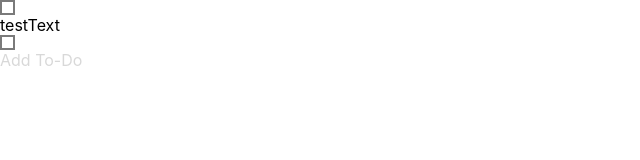
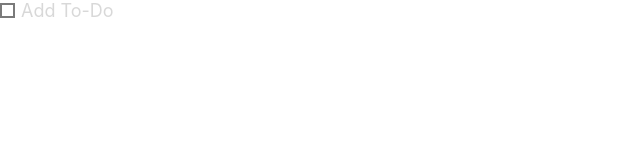
Before and after one commit to aakindel/to-do-today, a Next.js app: page / in a window 1280 px wide. Shown: the top 160 px of the page, without its empty margins (0-640 px from the left). Built offline with nearby package versions, Linux system fonts and the light colour scheme.

Commit message:
create ToDoList component to hold ToDo objects

```diff
--- a/components/App.js
+++ b/components/App.js
@@ -51,6 +51,16 @@ function ToDo({id, text, updateLineInLines, updateLineInDom}) {
         updateLineInLines={updateLineInLines}
         updateLineInDom={updateLineInDom} />
     </>
+  );
+}
+
+function ToDoList({lines, updateLineInLines, updateLineInDom}) {
+  return (
+    lines.map((line) => {
+      return <div key={line.id} className={styles.to_do_div}><ToDo id={line.id}
+        text={line.text} updateLineInLines={updateLineInLines}
+        updateLineInDom={updateLineInDom} /></div>
+    })
   );
 }
 
@@ -554,19 +564,9 @@ export default function App() {
 
   return (
     <>
-      <ToDo id={"testId"} text={"testText"} updateLineInLines={updateLineInLines}
+      <ToDoList lines={lines}
+        updateLineInLines={updateLineInLines}
         updateLineInDom={updateLineInDom} />
-      {
-        lines.map((line) => {
-          return (
-            <div key={line.id}>
-              <ToDo id={line.id} text={line.text}
-                updateLineInLines={updateLineInLines}
-                updateLineInDom={updateLineInDom} />
-            </div>
-          );
-        })
-      }
     </>
   );
 }
--- a/styles/App.module.css
+++ b/styles/App.module.css
@@ -46,3 +46,10 @@
   -webkit-transform: rotate(-45deg);
   transform: rotate(-45deg);
 }
+
+.to_do_div {
+  display: flex;
+  align-items: center;
+  flex-direction: row;
+  font-size: 18px;
+}
```
